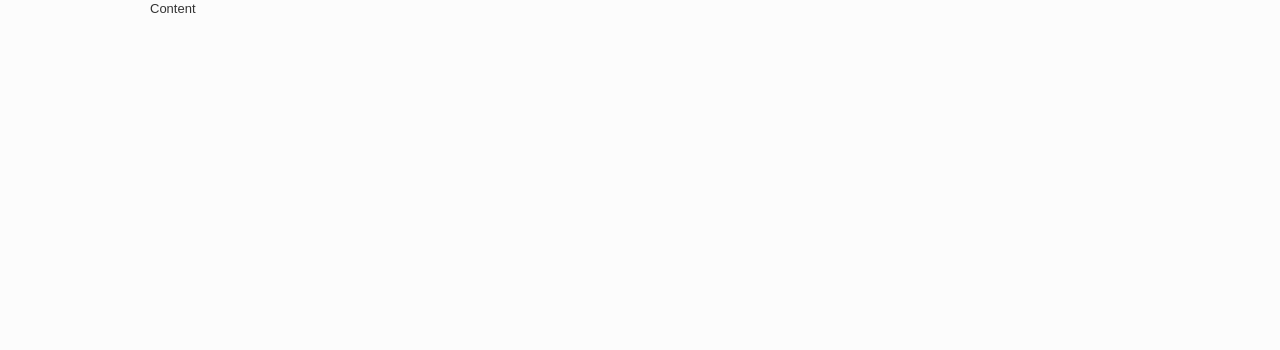
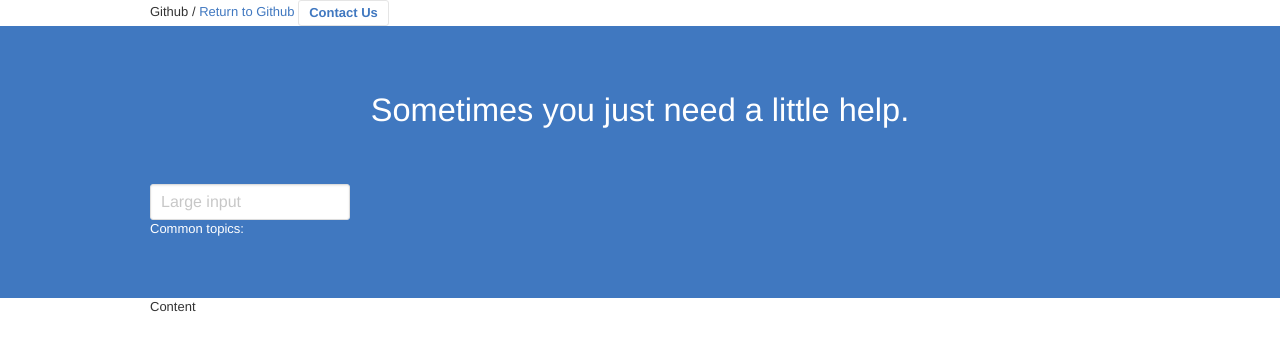
Before and after one commit to itsjustmath/github-project, a website: page index.html in a window 1280 px wide. Drawn offline with Linux system fonts and the light colour scheme.

Commit message:
stylesheets setup & masthead/jumbotron styling

```diff
--- a/index.html
+++ b/index.html
@@ -7,6 +7,20 @@
   <link rel="stylesheet" href="./build/index.css">
 </head>
 <body>
+  <nav class="masthead">
+    <div class="container">
+      Github / <a href="">Return to Github</a> <button class="btn btn-sm btn-outline" type="button">Contact Us</button>
+    </div>
+  </nav>
+  <div class="jumbotron">
+    <div class="container">
+      <h1 class="jumbotron-header">Sometimes you just need a little help.</h1>
+      <div class="jumbotron-search">
+        <input class="form-control input-lg" type="text" placeholder="Large input">
+      </div>
+      <div class="jumbotron-links">Common topics:</div>
+    </div>
+  </div>
   <div class="container">
     Content
   </div>
--- a/index.js
+++ b/index.js
@@ -1 +1 @@
-console.log('hey there');
+console.log('I\'ll find something to put here...');
--- a/sass/base/topcoat.scss
+++ /dev/null
@@ -1,4 +0,0 @@
-
-.primer {
-  background: purple;
-}
--- /dev/null
+++ b/sass/base/utilities.scss
@@ -0,0 +1,11 @@
+
+// --------------------------------------------------------
+// Utilities
+// --------------------------------------------------------
+
+// -------------------------
+// Typography
+// -------------------------
+
+.u-fontWeight--bold { font-weight: bold; }
+.u-textAlign--center { text-align: center; }
--- /dev/null
+++ b/sass/base/variables.scss
@@ -0,0 +1,22 @@
+
+// --------------------------------------------------------
+// Variables
+// --------------------------------------------------------
+
+// -------------------------
+// Colors
+// -------------------------
+
+$color-white: #fff;
+$color-blue-indigo: #4078C0;
+
+
+
+// -------------------------
+// Typography
+// -------------------------
+
+
+// -------------------------
+// Spacing
+// -------------------------
--- /dev/null
+++ b/sass/components/jumbotron.scss
@@ -0,0 +1,18 @@
+
+// --------------------------------------------------------
+// Jumbotron
+// --------------------------------------------------------
+
+.jumbotron {
+  background: $color-blue-indigo;
+  color: $color-white;
+  padding-top: 60px;
+  padding-bottom: 60px;
+}
+
+.jumbotron-header {
+  text-align: center;
+  font-weight: normal;
+  font-size: 2.5em;
+  margin-bottom: 1.5em;
+}
--- /dev/null
+++ b/sass/components/masthead.scss
@@ -0,0 +1,4 @@
+
+// --------------------------------------------------------
+// Masthead
+// --------------------------------------------------------
--- a/sass/index.scss
+++ b/sass/index.scss
@@ -1,12 +1,17 @@
+
+// -------------------------
+// Stylesheets
+// -------------------------
+
 // Libs
 @import "primer-css/index.scss";
 @import "octicons/index.scss";
 
-// New Stuff
-@import "base/topcoat.scss";
+// Base Styles
+@import "base/variables";
+@import "base/utilities";
+@import "base/flexbox.scss";
 
-body {
-  font-family: sans-serif;
-  // font-size: 18px;
-  background: #fcfcfc;
-}
+// Components
+@import "components/masthead";
+@import "components/jumbotron";
```
Also changed, not shown: build/index.css, sass/components/cards.scss (added), sass/components/icons.scss (added).
